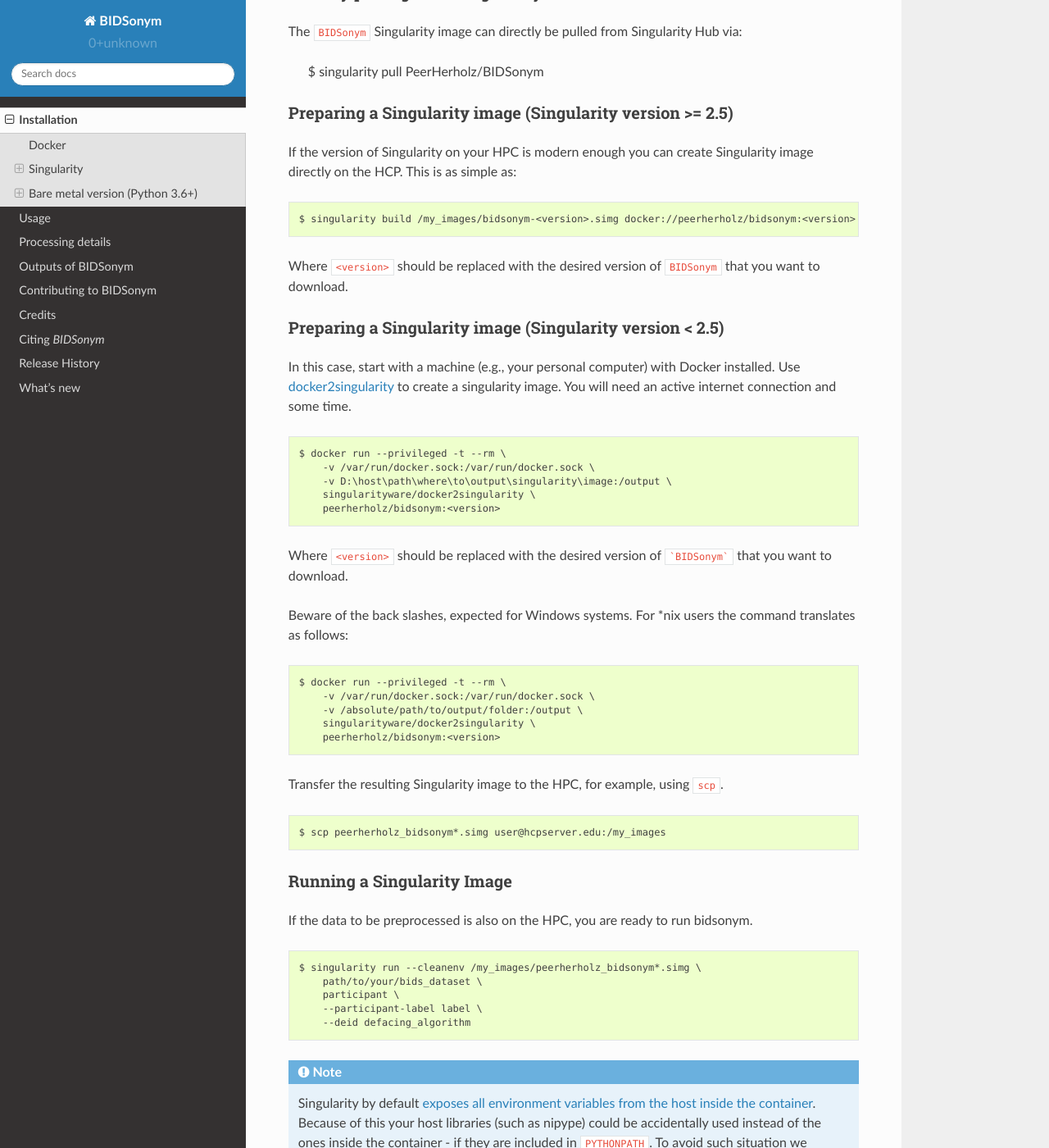
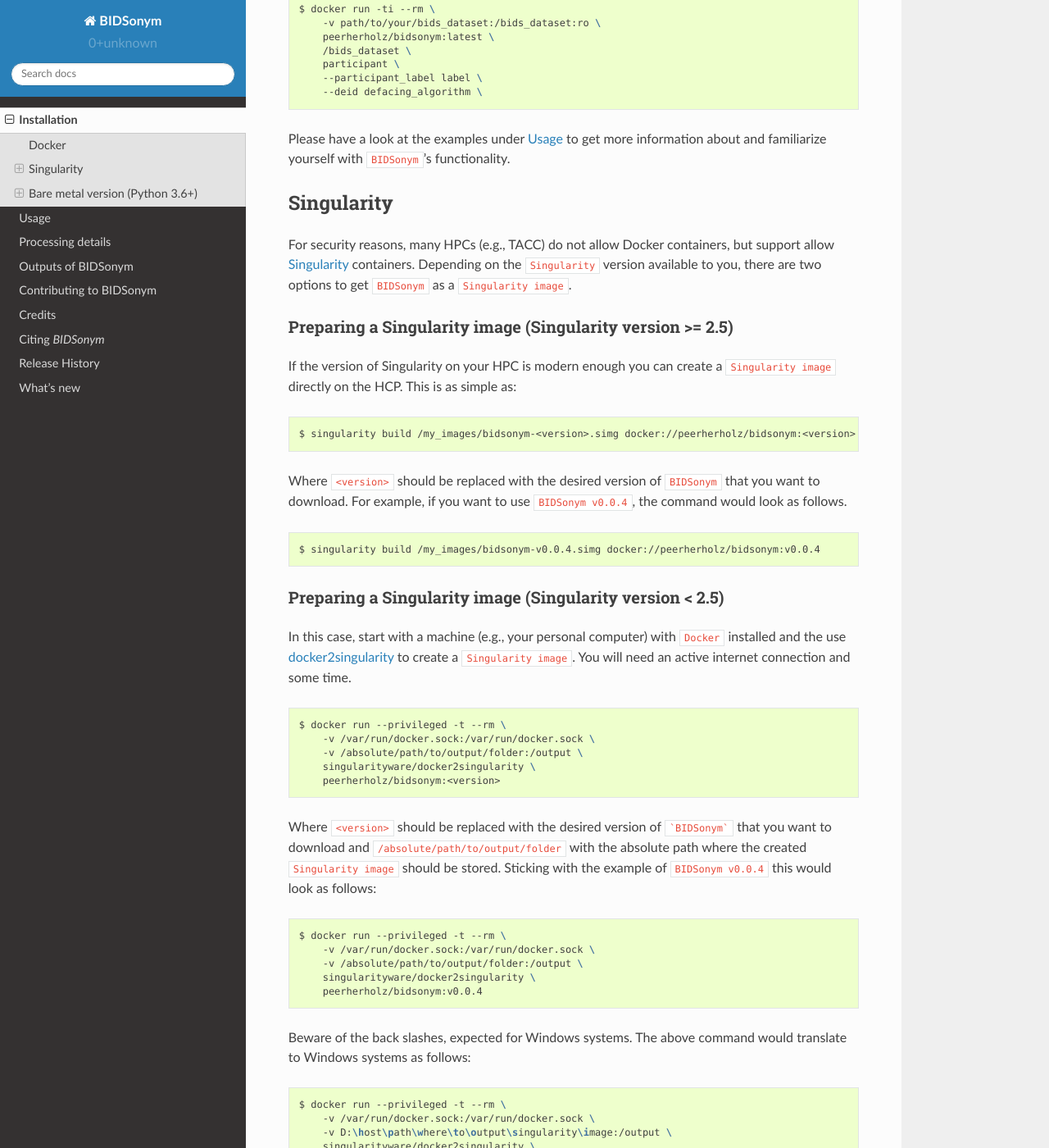
Before and after one commit to PeerHerholz/BIDSonym, a Sphinx documentation site: the page built from docs/source/installation.rst, in a window 1280 px wide and 1400 px high, scrolled down 1140 px. Shown: the whole window at 82% size. Built offline with Sphinx 7.4.7 and the Read the Docs theme 2.0.0, drawn with Linux system fonts in a browser that asks for light colours; some of the changed text lies outside the part shown.

Commit message:
JOSS review - improvements to installation documentation
This commit and PR addresses and fixes #54, entailing improvements to the installation section of the documentation as outlined by @neuromusic:

- include and explain both place holder and specific version example wrt `docker pull`
- update `Singularity` section
- fix markup problems

````diff
--- a/docs/source/installation.rst
+++ b/docs/source/installation.rst
@@ -7,14 +7,15 @@
 In general, there are two distinct ways to install and use ``BIDSonym``:
 either through virtualization/container technology, that is `Docker`_ or
 `Singularity`_, or in a `Bare metal version (Python 3.6+)`_.
-Using local container method is highly recommended.
-Once you are ready to run ```BIDSonym```, see `Usage <./usage.rst>`_ for details.
+Using a container method is highly recommended as they entail entire operating systems through kernel level virtualization and
+thus include all software necessary to run ``BIDSonym``, while at the same time presenting a lightweight alternative to virtual machines.
+Once you are ready to run ``BIDSonym``, see `Usage <./usage.rst>`_ for details.
 
 Docker
 ======
 
 In order to run ```BIDSonym``` in a Docker container, Docker must be `installed
-<https://docs.docker.com/engine/installation/>`_.
+<https://docs.docker.com/engine/installation/>`_ on your system.
 Once Docker is installed, you can get ``BIDSonym`` through running the following
 command in the terminal of your choice:
 
@@ -22,11 +23,26 @@
 
     docker pull peerherholz/bidsonym:version
 
+Where ``version`` is the specific version of ``BIDSonym`` you would like to use. For example, if you want
+to employ the ``latest``/most up to date ``version`` you can either run
+
+.. code-block:: bash
+
+    docker pull peerherholz/bidsonym:latest
+
+or the same command withouth the ``:latest`` tag, as ``Docker`` searches for the ``latest`` tag by default.
+However, as the ``latest`` version is subject to changes and not necessarily in synch with the most recent ``numbered version``, it
+is recommend to utilize the latter to ensure reproducibility. For example, if you want to employ ``BIDSonym v0.0.4`` the command would look as follows:
+
+.. code-block:: bash
+
+    docker pull peerherholz/bidsonym:v0.0.4
+
 .. note::
 
    As of November 2020, `images older than 6 months will be deleted from Dockerhub
    <https://www.docker.com/pricing/retentionfaq>`_. As this is very problematic for everything
-   reproducibility and version control, every version of the BIDSonym images are additionally
+   reproducibility and version control, every version of the ``BIDSonym images`` are additionally
    uploaded on `OSF <https://osf.io/x4dku/>`_ and can be installed as outlined further below.
 
 After the command finished (it may take a while depending on your internet connection),
@@ -42,40 +58,65 @@
         --participant_label label \
         --deid defacing_algorithm \
 
-Please have a look at the examples under Usage to get more information
+Please have a look at the examples under `Usage <./usage.rst>`_ to get more information
 about and familiarize yourself with ``BIDSonym``'s functionality.
 
 
 Singularity
 ===========
 
-For security reasons, many HPCs (e.g., TACC) do not allow Docker containers, but do
-allow `Singularity <https://github.com/singularityware/singularity>`_ containers.
-
-Directly pulling from Singularity Hub
-----------------------------------------------------------
-The ``BIDSonym`` Singularity image can directly be pulled from
-Singularity Hub via:
-
-    $ singularity pull PeerHerholz/BIDSonym
+For security reasons, many HPCs (e.g., TACC) do not allow Docker containers, but support
+allow `Singularity <https://github.com/singularityware/singularity>`_ containers. Depending
+on the ``Singularity`` version available to you, there are two options to get ``BIDSonym`` as
+a ``Singularity image``.
 
 Preparing a Singularity image (Singularity version >= 2.5)
 ----------------------------------------------------------
-If the version of Singularity on your HPC is modern enough you can create Singularity
-image directly on the HCP.
-This is as simple as: ::
+If the version of Singularity on your HPC is modern enough you can create a ``Singularity
+image`` directly on the HCP.
+This is as simple as:
+
+.. code-block:: bash
 
     $ singularity build /my_images/bidsonym-<version>.simg docker://peerherholz/bidsonym:<version>
 
 Where ``<version>`` should be replaced with the desired version of ``BIDSonym`` that you want to download.
+For example, if you want to use ``BIDSonym v0.0.4``, the command would look as follows.
+
+.. code-block:: bash
+
+    $ singularity build /my_images/bidsonym-v0.0.4.simg docker://peerherholz/bidsonym:v0.0.4
 
 
 Preparing a Singularity image (Singularity version < 2.5)
 ---------------------------------------------------------
-In this case, start with a machine (e.g., your personal computer) with Docker installed.
-Use `docker2singularity <https://github.com/singularityware/docker2singularity>`_ to
-create a singularity image.
-You will need an active internet connection and some time. ::
+In this case, start with a machine (e.g., your personal computer) with ``Docker`` installed and
+the use `docker2singularity <https://github.com/singularityware/docker2singularity>`_ to
+create a ``Singularity image``. You will need an active internet connection and some time.
+
+.. code-block:: bash
+
+    $ docker run --privileged -t --rm \
+        -v /var/run/docker.sock:/var/run/docker.sock \
+        -v /absolute/path/to/output/folder:/output \
+        singularityware/docker2singularity \
+        peerherholz/bidsonym:<version>
+
+Where ``<version>`` should be replaced with the desired version of ```BIDSonym``` that you want
+to download and ``/absolute/path/to/output/folder`` with the absolute path where the created ``Singularity image``
+should be stored. Sticking with the example of ``BIDSonym v0.0.4`` this would look as follows:
+
+.. code-block:: bash
+
+    $ docker run --privileged -t --rm \
+        -v /var/run/docker.sock:/var/run/docker.sock \
+        -v /absolute/path/to/output/folder:/output \
+        singularityware/docker2singularity \
+        peerherholz/bidsonym:v0.0.4
+
+Beware of the back slashes, expected for Windows systems. The above command would translate to Windows systems as follows:
+
+.. code-block:: bash
 
     $ docker run --privileged -t --rm \
         -v /var/run/docker.sock:/var/run/docker.sock \
@@ -83,33 +124,33 @@
         singularityware/docker2singularity \
         peerherholz/bidsonym:<version>
 
-Where ``<version>`` should be replaced with the desired version of ```BIDSonym``` that you want
-to download.
 
-Beware of the back slashes, expected for Windows systems.
-For \*nix users the command translates as follows: ::
+You can then transfer the resulting ``Singularity image`` to the HPC, for example, using ``scp``. ::
 
-    $ docker run --privileged -t --rm \
-        -v /var/run/docker.sock:/var/run/docker.sock \
-        -v /absolute/path/to/output/folder:/output \
-        singularityware/docker2singularity \
-        peerherholz/bidsonym:<version>
+    $ scp peerherholz_bidsonym<version>.simg <user>@<hcpserver.edu>:/my_images
 
-
-Transfer the resulting Singularity image to the HPC, for example, using ``scp``. ::
-
-    $ scp peerherholz_bidsonym*.simg user@hcpserver.edu:/my_images
+Where ``<version>`` should be replaced with the version of ```BIDSonym``` that you used to create the ``Singularity image``, ``<user>``
+with your ``user name`` on the HPC and ``<hcpserver.edu>`` with the address of the HPC.
 
 Running a Singularity Image
 ---------------------------
 
-If the data to be preprocessed is also on the HPC, you are ready to run bidsonym. ::
+If the data to be preprocessed is also on the HPC, you are ready to run bidsonym.
 
-    $ singularity run --cleanenv /my_images/peerherholz_bidsonym*.simg \
+.. code-block:: bash
+
+    $ singularity run --cleanenv /my_images/bidsonym-<version>.simg \
         path/to/your/bids_dataset \
         participant \
         --participant-label label \
         --deid defacing_algorithm
+
+.. note::
+
+    Make sure to check the name of the created ``Singularity image`` as that might
+    diverge based on the method you used. Here and going forward it is assumed that you used ``Singularity >= 2.5``
+    and thus ``bidsonym-<version>.simg`` instead of ``peerherholz_bidsonym<version>.simg``.
+
 
 .. note::
 
@@ -120,7 +161,7 @@
    To avoid such situation we recommend using the ``--cleanenv`` singularity flag
    in production use. For example: ::
 
-    $ singularity run --cleanenv /my_images/peerherholz_bidsonym*.simg \
+    $ singularity run --cleanenv /my_images/bidsonym-<version>.simg \
         path/to/your/bids_dataset \
         participant \
         --participant-label label \
@@ -129,7 +170,7 @@
 
    or, unset the ``PYTHONPATH`` variable before running: ::
 
-    $ unset PYTHONPATH; singularity /my_images/peerherholz_bidsonym*.simg \
+    $ unset PYTHONPATH; singularity /my_images/bidsonym-<version>.simg \
         path/to/your/bids_dataset \
         participant \
         --participant-label label \
@@ -138,14 +179,14 @@
 
 .. note::
 
-   Depending on how Singularity is configured on your cluster it might or might not
-   automatically bind (mount or expose) host folders to the container.
-   If this is not done automatically you will need to bind the necessary folders using
-   the ``-B <host_folder>:<container_folder>`` Singularity argument.
+   Depending on how ``Singularity`` is configured on your cluster it might or might not
+   automatically ``bind`` (``mount`` or ``expose``) ``host folders`` to the container.
+   If this is not done automatically you will need to ``bind`` the necessary folders using
+   the ``-B <host_folder>:<container_folder>`` ``Singularity`` argument.
    For example: ::
 
     $ singularity run --cleanenv -B path/to/bids_dataset/on_host:/bids_dataset \
-        /my_images/peerherholz_bidsonym*.simg \
+        /my_images/bidsonym-<version>.simg \
         bids_dataset \
         participant \
         --participant-label label \
@@ -166,11 +207,15 @@
 is found in the `Dockerfile <https://github.com/peerherholz/bidsonym/blob/master/Dockerfile>`_.
 
 On a functional Python 3.6 (or above) environment with ``pip`` installed,
-```BIDSonym``` can be installed using the habitual command ::
+``BIDSonym`` can be installed using the habitual command:
+
+.. code-block:: bash
 
     $ pip install bidsonym
 
-Check your installation with the ``--version`` argument ::
+Check your installation with the ``--version`` argument:
+
+.. code-block:: bash
 
     $ bidsonym --version
 
@@ -196,6 +241,12 @@
 Thus all previous versions of the ``BIDSonym`` ``Docker`` image can be found on `OSF <https://osf.io/x4dku/>`_.
 After downloading and unzipping your desired version, images be made available and ready to run via:
 
+.. code-block:: bash
+
     $ docker import bidsonym_version_vX.Y.Z.tar
 
-where ``XYZ`` is the version you downloaded.
+where ``XYZ`` is the version you downloaded, for example assuming ``BIDSonym v0.0.4``:
+
+.. code-block:: bash
+
+    $ docker import bidsonym_version_v0.0.4.tar
````
Also changed, not shown: docs/source/citing.rst (+6 -2 lines).
